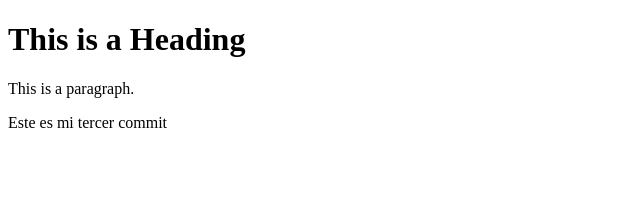
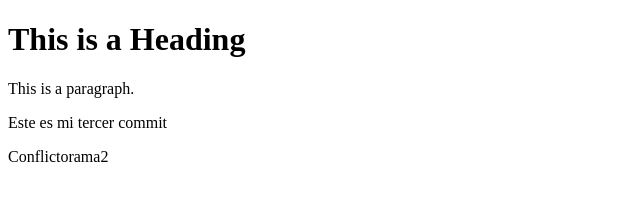
Before and after one commit to Pjuagon/repositorio-prueba, a plain HTML site: page index.html in a window 1280 px wide. Shown: the whole page, without its empty margins (0-640 px from the left). Drawn offline with Linux system fonts and the light colour scheme.

Commit message:
Conflicto rama2

```diff
--- a/index.html
+++ b/index.html
@@ -8,6 +8,6 @@
 <h1>This is a Heading</h1>
 <p>This is a paragraph.</p>
 <p>Este es mi tercer commit</p>
-
+<p>Conflictorama2</p>
 </body>
 </html>
```
